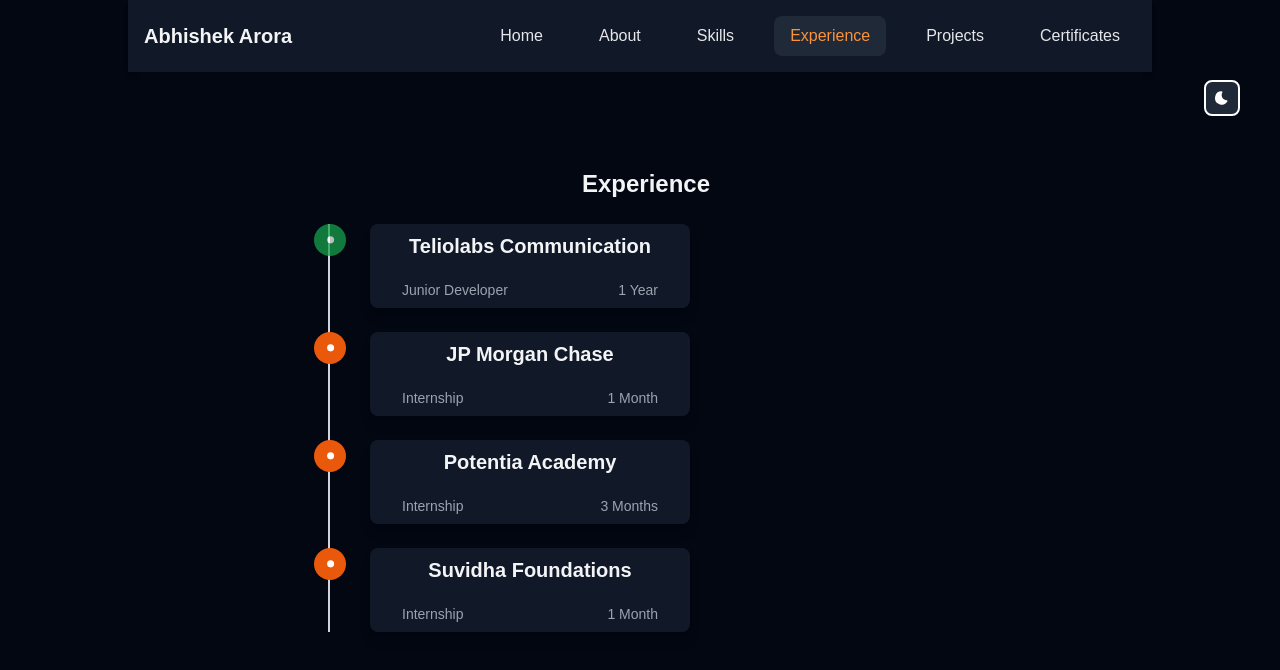
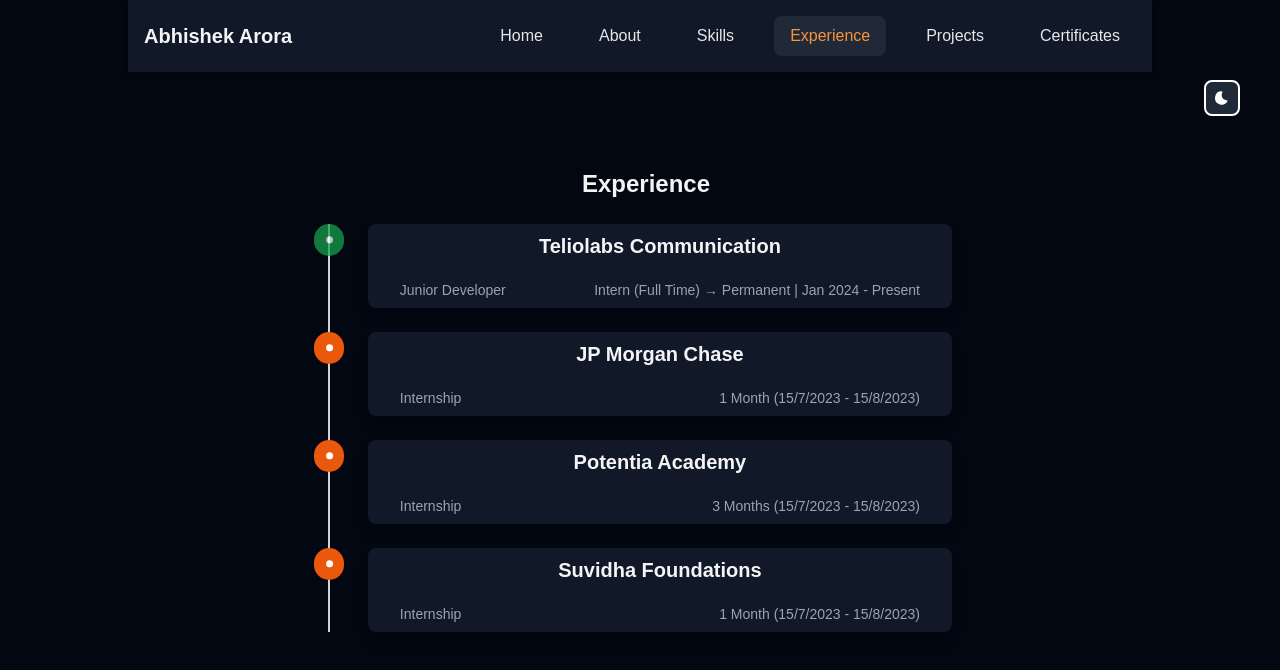
Before and after one commit to Abhishek7a/Portfolio, a React (Vite) app: page /experience in a window 1280 px wide. Shown: the top 670 px of the page. Built offline with nearby package versions, Linux system fonts and the light colour scheme.

Commit message:
Update Experience.jsx

```diff
--- a/src/pages/Experience.jsx
+++ b/src/pages/Experience.jsx
@@ -9,15 +9,15 @@
     {
       company: "Teliolabs Communication",
       role: "Junior Developer",
-      duration: "1 Year",
+      duration: "Intern (Full Time) → Permanent | Jan 2024 - Present",
       color: "bg-green-600",
       borderColor: "border-green-600",
-      pulse: true, // Pulse only on the first item
+      pulse: true, // Pulse only on the most recent/current job
     },
     {
       company: "JP Morgan Chase",
       role: "Internship",
-      duration: "1 Month",
+      duration: "1 Month (15/7/2023 - 15/8/2023)",
       color: "bg-orange-600",
       borderColor: "border-orange-600",
       pulse: false,
@@ -25,7 +25,7 @@
     {
       company: "Potentia Academy",
       role: "Internship",
-      duration: "3 Months",
+      duration: "3 Months (15/7/2023 - 15/8/2023)",
       color: "bg-orange-600",
       borderColor: "border-orange-600",
       pulse: false,
@@ -33,7 +33,7 @@
     {
       company: "Suvidha Foundations",
       role: "Internship",
-      duration: "1 Month",
+      duration: "1 Month (15/7/2023 - 15/8/2023)",
       color: "bg-orange-600",
       borderColor: "border-orange-600",
       pulse: false,
@@ -44,7 +44,7 @@
     <div className="sm:py-24 lg:pb-32 max-w-2xl mx-auto px-10 sm:px-6">
       <h3
         className={`text-2xl font-bold mb-6 ml-3 md:mt-0 mt-5 ${
-          dark ===false ? "text-gray-100" : "text-gray-800"
+          dark === false ? "text-gray-100" : "text-gray-800"
         }`}
       >
         Experience
@@ -55,9 +55,9 @@
             <div className="flex items-start sm:flex-row flex-col ">
               {/* Timeline Dot (Pulse effect only on the first one) */}
               <div
-                className={`w-6 h-6 sm:w-8 sm:h-8 flex items-center justify-center rounded-full -ml-3.5 sm:-ml-4 ${exp.color} text-white ${
-                  exp.pulse ? "animate-pulse" : ""
-                }`}
+                className={`w-6 h-6 sm:w-8 sm:h-8 flex items-center justify-center rounded-full -ml-3.5 sm:-ml-4 ${
+                  exp.color
+                } text-white ${exp.pulse ? "animate-pulse" : ""}`}
               >
                 <svg className="w-3 h-3" viewBox="0 0 448 512">
                   <circle cx="250" cy="250" r="150" fill="white" />
@@ -66,8 +66,10 @@
 
               {/* Experience Card */}
               <div
-                className={`block px-6 sm:px-8 py-4 sm:py-2 w-full sm:w-80 rounded-lg shadow-lg ml-6 ${
-                  dark ===false ? "text-gray-100 bg-gray-900" : "bg-gray-100 text-gray-800"
+                className={`block px-6 sm:px-8 py-4 sm:py-2 w-full sm:w-100 rounded-lg shadow-lg ml-6 ${
+                  dark === false
+                    ? "text-gray-100 bg-gray-900"
+                    : "bg-gray-100 text-gray-800"
                 }`}
               >
                 <h4 className="font-semibold text-lg sm:text-xl ">
```
